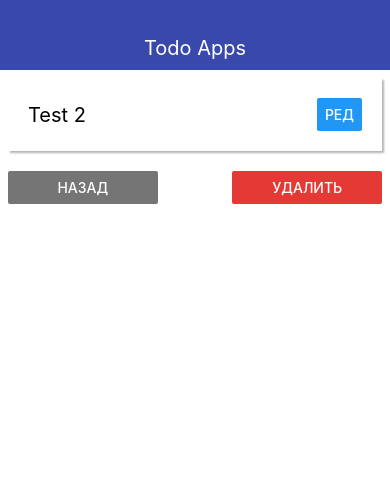
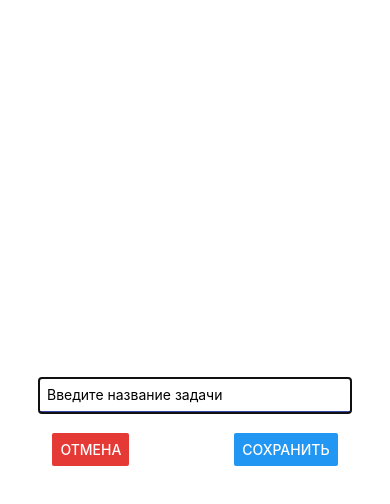
Before and after one commit to besrezen90/native-todos-app, a React Native app: screen / in a window 390 px wide. Both pictures are taken after a click on the button "РЕД". Shown: the top 504 px of the page. Built offline with nearby package versions, Linux system fonts and the light colour scheme.

Commit message:
add edit modal

```diff
--- /dev/null
+++ b/src/components/EditModal.js
@@ -0,0 +1,44 @@
+import React from "react";
+import { StyleSheet, View, Modal, Text, TextInput, Button } from "react-native";
+import { THEME } from "../theme";
+
+export const EditModal = ({ visible, onCancel }) => {
+  return (
+    <Modal transparent={false} animationType='slide' visible={visible}>
+      <View style={styles.wrap}>
+        <TextInput
+          autoCapitalize='none'
+          autoCorrect={false}
+          style={styles.input}
+          placeholder={"Введите название задачи"}
+          maxLength={64}
+        />
+
+        <View style={styles.buttons}>
+          <Button title='Отмена' color={THEME.DANGER_COLOR} onPress={onCancel} />
+          <Button title='Сохранить' />
+        </View>
+      </View>
+    </Modal>
+  );
+};
+
+const styles = StyleSheet.create({
+  wrap: {
+    flex: 1,
+    justifyContent: "center",
+    alignItems: "center"
+  },
+  input: {
+    padding: 8,
+    width: "80%",
+    borderBottomColor: THEME.MAIN_COLOR,
+    borderBottomWidth: 2
+  },
+  buttons: {
+    marginTop: 20,
+    width: "100%",
+    flexDirection: "row",
+    justifyContent: "space-around"
+  }
+});
--- a/src/screens/TodoScreen.js
+++ b/src/screens/TodoScreen.js
@@ -1,14 +1,17 @@
-import React from "react";
+import React, { useState } from "react";
 import { StyleSheet, View, Text, Button } from "react-native";
 import { AppCard } from "../components/ui/AppCard";
 import { THEME } from "../theme";
+import { EditModal } from "../components/EditModal";
 
 export const TodoScreen = ({ todo, goBack, onDeleteTodo }) => {
+  const [modal, setModal] = useState(false);
   return (
     <View>
+      <EditModal visible={modal} onCancel={() => setModal(false)} />
       <AppCard style={styles.card}>
         <Text style={styles.title}>{todo.title}</Text>
-        <Button title='Ред' />
+        <Button title='Ред' onPress={() => setModal(true)} />
       </AppCard>
       <View style={styles.buttons}>
         <View style={styles.button}>
```
